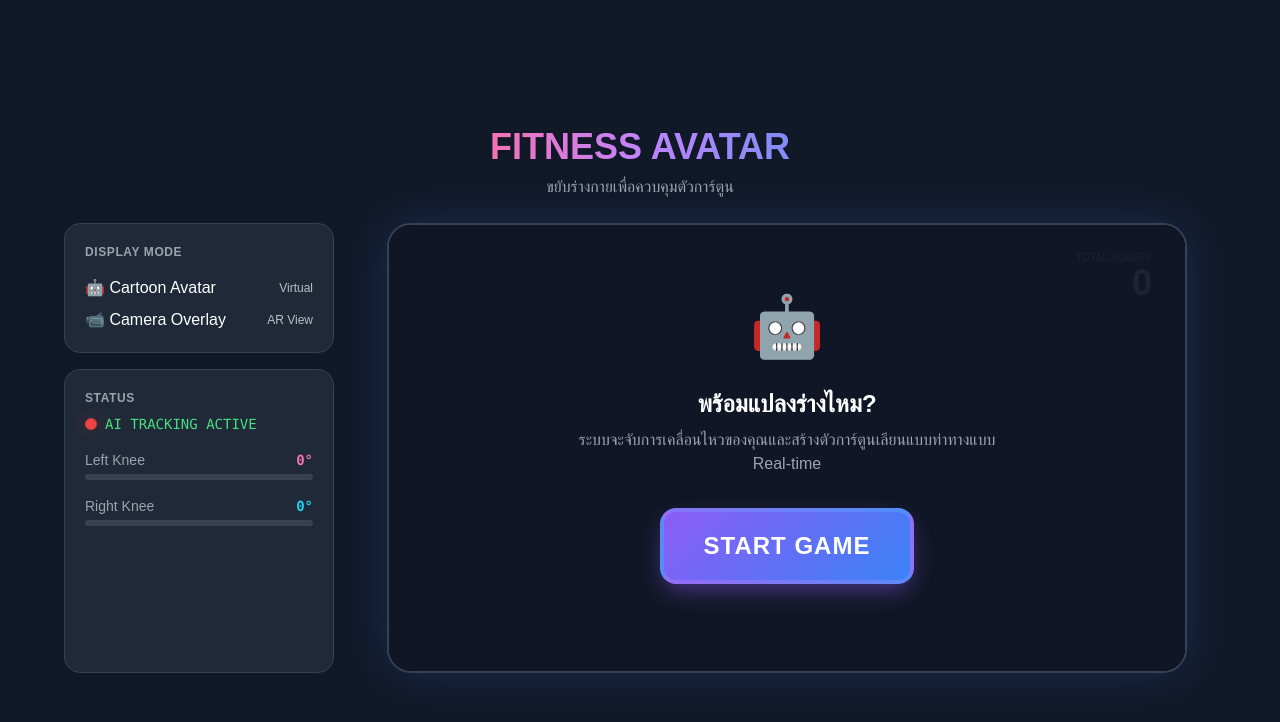
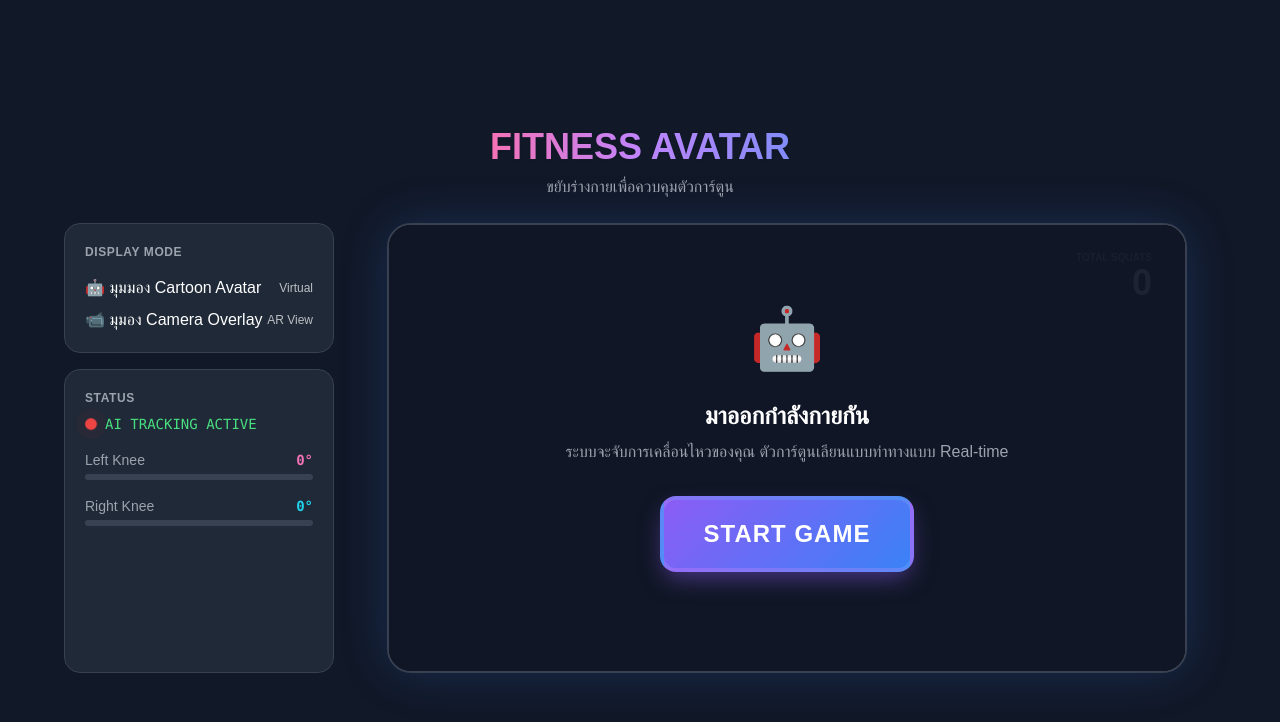
Before and after one commit to chayuton/Squatbeb, a plain HTML site: page index.html in a window 1280 px wide. Drawn offline with nearby package versions, Linux system fonts and the light colour scheme; a script that the page names is missing.

Commit message:
Update text for display modes and loading screen

```diff
--- a/index.html
+++ b/index.html
@@ -136,11 +136,11 @@
                 <h3 class="text-gray-400 text-xs font-bold uppercase mb-4 tracking-wider">Display Mode</h3>
                 <div class="flex flex-col gap-2">
                     <button id="mode-avatar" class="mode-btn active flex items-center justify-between">
-                        <span>🤖 Cartoon Avatar</span>
+                        <span>🤖 มุมมอง Cartoon Avatar</span>
                         <span class="text-xs opacity-70">Virtual</span>
                     </button>
                     <button id="mode-ar" class="mode-btn inactive flex items-center justify-between">
-                        <span>📹 Camera Overlay</span>
+                        <span>📹 มุมอง Camera Overlay</span>
                         <span class="text-xs opacity-70">AR View</span>
                     </button>
                 </div>
@@ -183,8 +183,8 @@
                 <div id="loading" class="loading-overlay">
                     <div id="start-screen" class="flex flex-col items-center">
                         <div class="text-6xl mb-4 animate-bounce">🤖</div>
-                        <h2 class="text-2xl font-bold mb-2">พร้อมแปลงร่างไหม?</h2>
-                        <p class="text-gray-400 mb-8 max-w-md">ระบบจะจับการเคลื่อนไหวของคุณและสร้างตัวการ์ตูนเลียนแบบท่าทางแบบ Real-time</p>
+                        <h2 class="text-2xl font-bold mb-2">มาออกกำลังกายกัน</h2>
+                        <p class="text-gray-400 mb-8 max-w-md">ระบบจะจับการเคลื่อนไหวของคุณ ตัวการ์ตูนเลียนแบบท่าทางแบบ Real-time</p>
                         <button id="start-btn" class="start-btn">START GAME</button>
                     </div>
 
```
